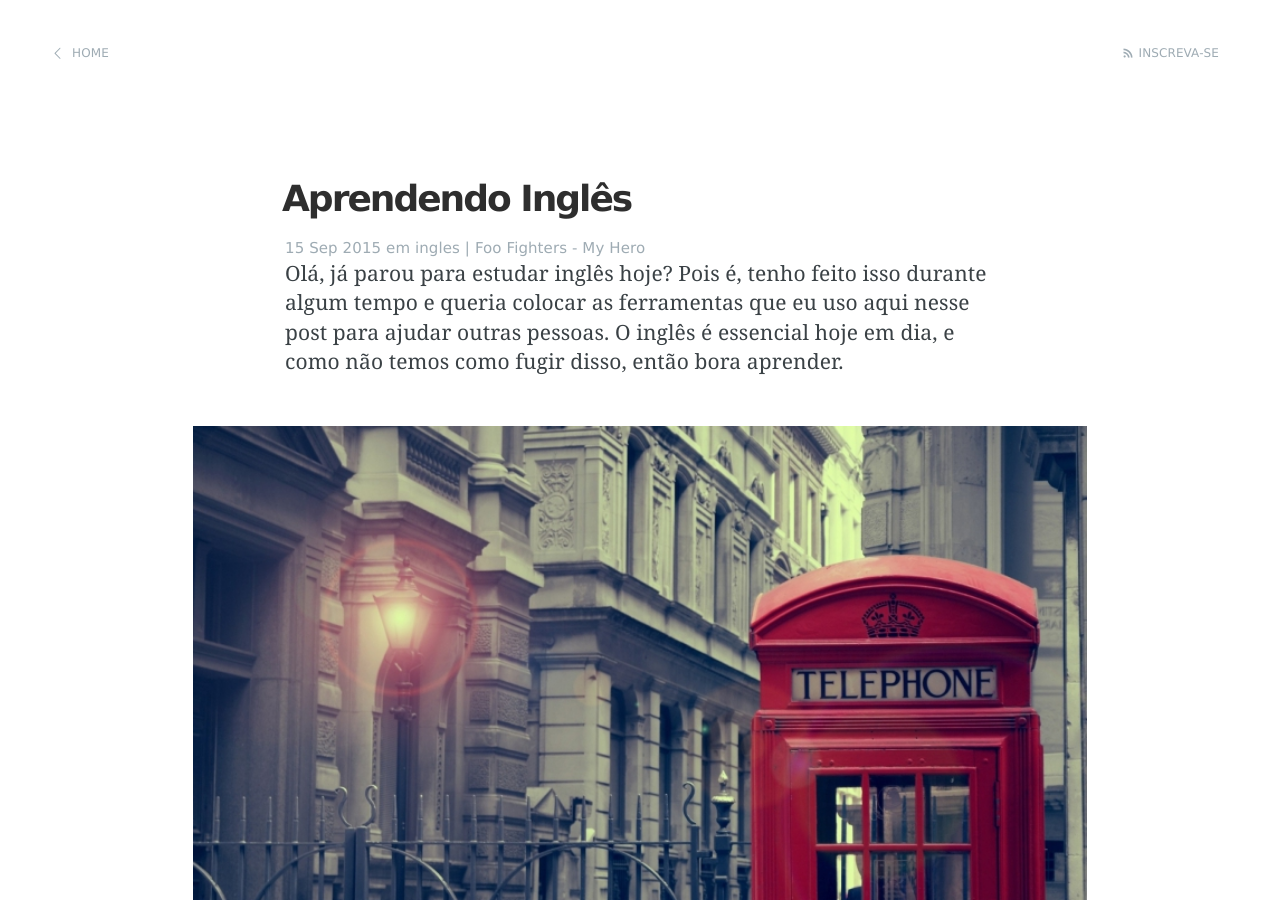
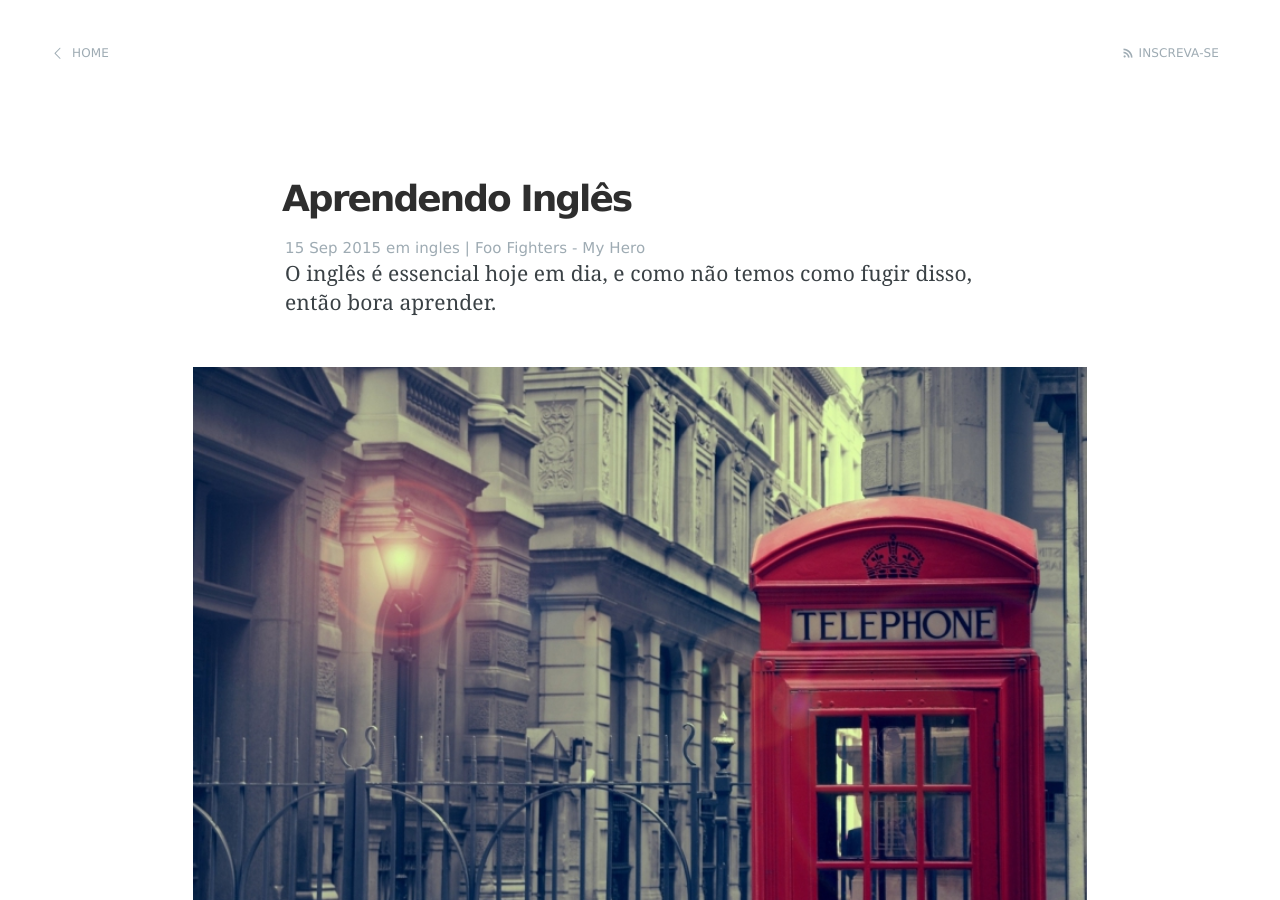
Before and after one commit to gitter-badger/koppl.in, a Jekyll site: the page built from _posts/2015-09-15-aprendendo-ingles.markdown, in a window 1280 px wide and 900 px high. Built offline with Jekyll 4.4.1, drawn with Linux system fonts in a browser that asks for light colours; comment, search, counter and statistics services are not loaded.

Commit message:
update: description for posts on lists + removing excerpts

```diff
--- a/_config.yml
+++ b/_config.yml
@@ -40,6 +40,7 @@
 
 # sociais
 twitter: 'koppl1n'
+email: sergiokopplin@gmail.com
 
 # compilando e minificando o sass
 sass:
@@ -52,9 +53,6 @@
 # dependências de gems
 gems:
   - jemoji
-
-# social
-email: sergiokopplin@gmail.com
 
 # keywords pra páginas estáticas
 keywords:
--- a/_posts/2015-01-25-ola-mundo.markdown
+++ b/_posts/2015-01-25-ola-mundo.markdown
@@ -16,8 +16,6 @@
 img: ola-mundo/yellow.jpg
 ---
 Um novo blog acaba de surgir, nesse caso é o meu blog. Acredito que por ser meio perfeccionista, ele tenha demorado quase 1 ano pra ser terminado. Mas agora que consegui chegar num consenso entre meu lado front-end e meu lado back-end, acredito que posso seguir em frente.
-
-<!--more-->
 
 ![Yellow](/assets/images/ola-mundo/yellow.jpg)
 
--- a/_posts/2015-02-11-carmesim.markdown
+++ b/_posts/2015-02-11-carmesim.markdown
@@ -17,8 +17,6 @@
 ---
 Sublime Text 3 Theme. A mix from the Dracula and the Spacegray.
 
-<!--more-->
-
 A set of custom UI themes for Sublime Text 2/3 based on [Spacegray](https://github.com/kkga/spacegray). Comes with [Dracula](https://github.com/zenorocha/dracula-theme) color scheme.
 
 *All the credits to the creators of themes Dracula and Spacegray!*
--- a/_posts/2015-09-15-aprendendo-ingles.markdown
+++ b/_posts/2015-09-15-aprendendo-ingles.markdown
@@ -9,18 +9,14 @@
 - aprendendo
 - howto
 - duolingo
-description: "Olá, já parou para estudar inglês hoje? Pois é, tenho feito isso durante algum tempo e queria colocar as ferramentas que eu uso aqui nesse post para ajudar outras pessoas. O inglês é essencial hoje em dia, e como não temos como fugir disso, então bora aprender."
+description: "Olá, já parou para estudar inglês hoje? Pois é, tenho feito isso durante algum tempo e queria colocar as ferramentas que eu uso aqui nesse post para ajudar outras pessoas."
 trilha_nome: Foo Fighters - My Hero
 trilha: https://open.spotify.com/track/7u5dBtASrtOuBTTZjJrvuJ
 img: aprendendo-ingles/bg.jpg
 
 ---
 
-Olá, já parou para estudar inglês hoje?
-Pois é, tenho feito isso durante algum tempo e queria colocar as ferramentas que eu uso aqui nesse post para ajudar outras pessoas.
 O inglês é essencial hoje em dia, e como não temos como fugir disso, então bora aprender.
-
-<!--more-->
 
 ![Yellow](/assets/images/aprendendo-ingles/bg.jpg)
 
--- a/_posts/2015-10-19-melhorando-o-seo-com-schema.markdown
+++ b/_posts/2015-10-19-melhorando-o-seo-com-schema.markdown
@@ -16,10 +16,6 @@
 img: schema/main.jpg
 
 ---
-
-Melhore o posicionamento e como os robôs entendem o seu site com o Schema.org.
-
-<!-- more -->
 
 Tinha uma tarefa no meu **backlog** para isso. Passei a olhar algumas referências
 e cá estou depois de ter refeito essa parte desse site.
--- a/index.html
+++ b/index.html
@@ -37,7 +37,7 @@
             </header>
 
             <section class="post-excerpt" itemprop="description">
-                {{ post.excerpt }}
+                {{ post.description }}
             </section>
 
             <footer class="post-meta">
```
